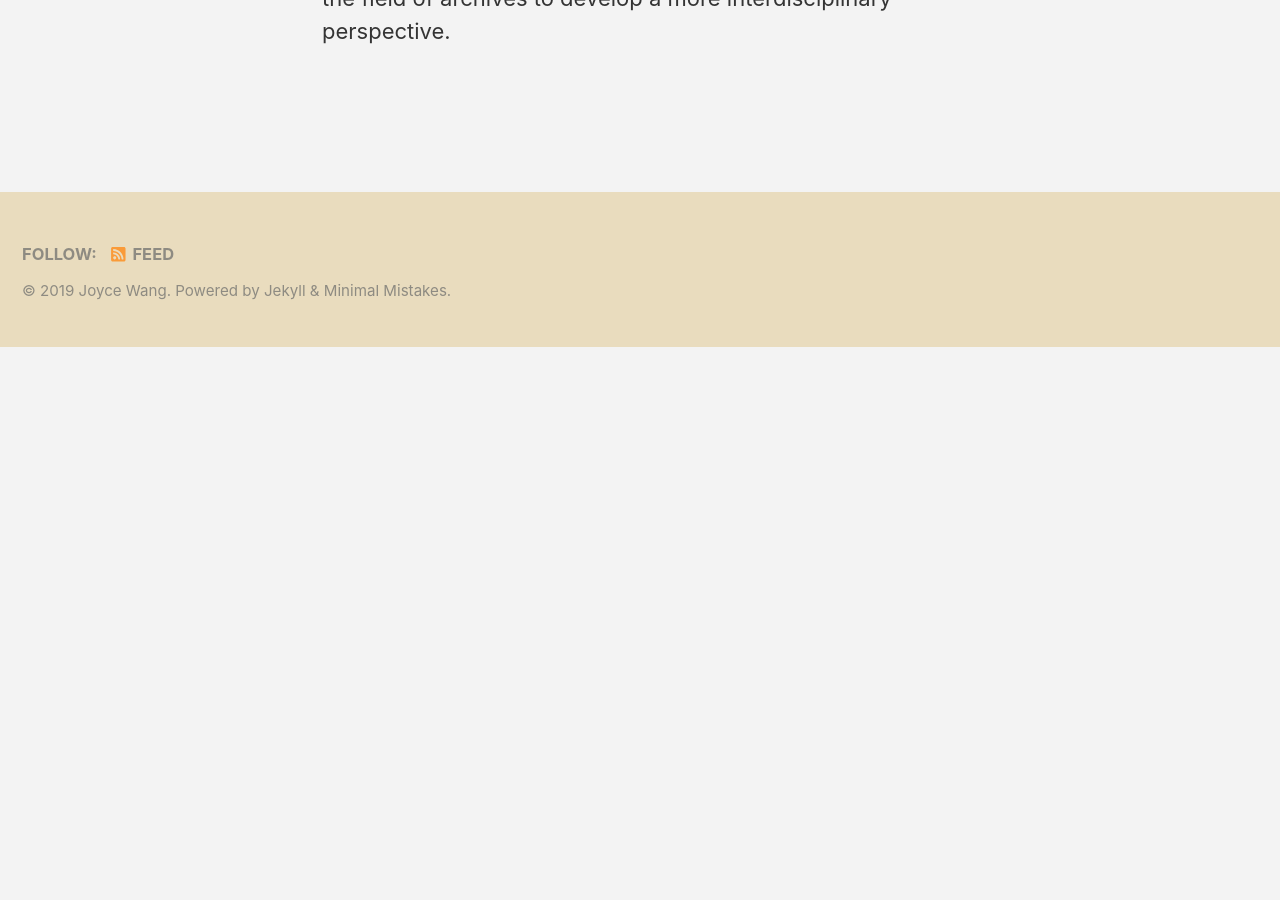
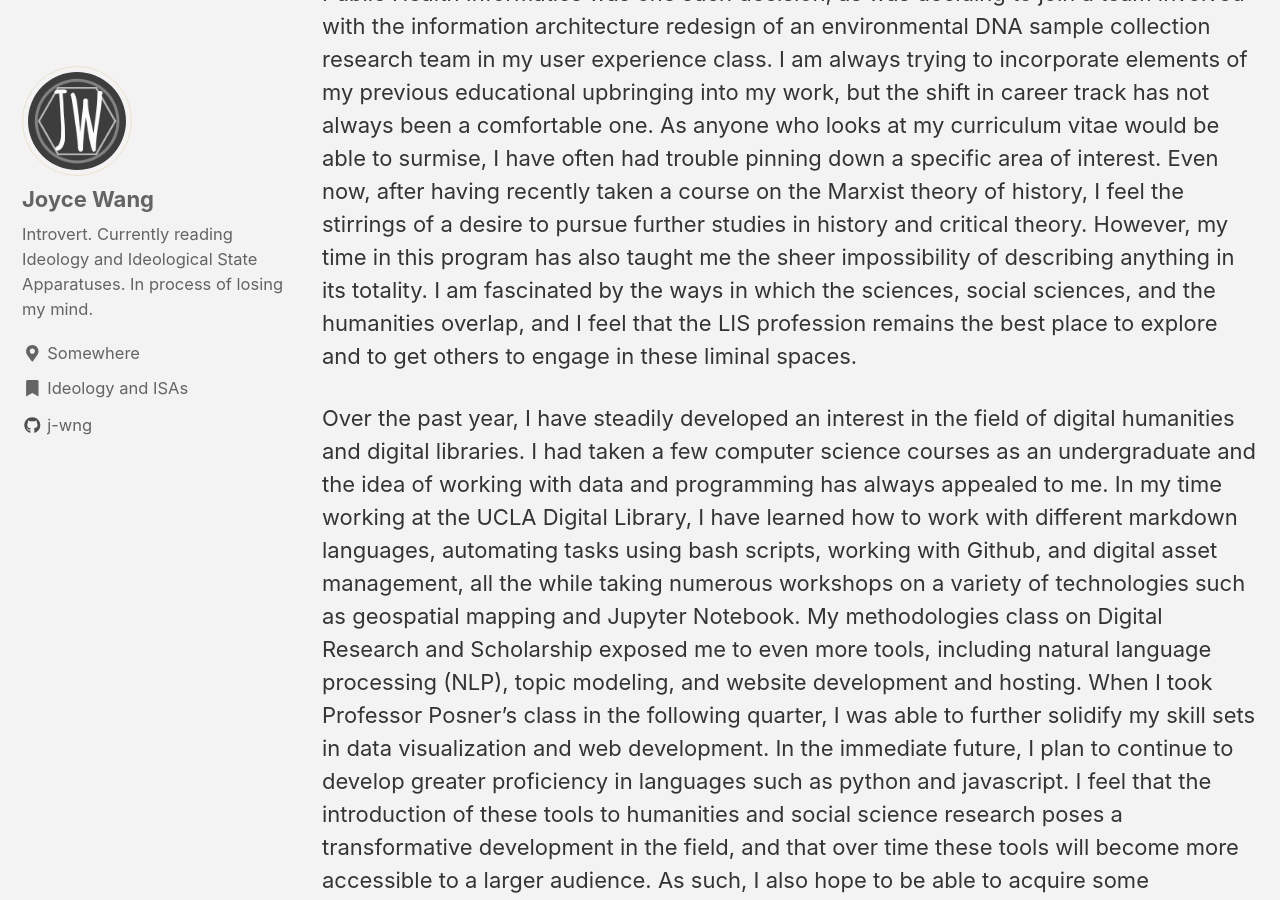
Before and after one commit to j-wng/portfolio, a Jekyll site: the page built from _pages/pd.html, in a window 1280 px wide and 900 px high, scrolled down 775 px. Built offline with Jekyll 4.4.1, drawn with Linux system fonts in a browser that asks for light colours; cached includes are drawn as plain includes; nearby versions of some CDN libraries; before the commit the page ends 1122 px from its top, so only the background shows below that; some of the changed text lies outside the part shown.

Commit message:
Update pd.html

```diff
--- a/_pages/pd.html
+++ b/_pages/pd.html
@@ -10,13 +11,17 @@
 </p>
 
 <p>
+   Over the course of this program, I have selected classes primarily in informatics, an act which I will not deny was due in some significant part to the four years I spent prior to this program as an undergraduate majoring in microbiology and molecular genetics. Taking Public Health Informatics was one such decision, as was deciding to join a team involved with the information architecture redesign of an environmental DNA sample collection research team in my user experience class. I am always trying to incorporate elements of my previous educational upbringing into my work, but the shift in career track has not always been a comfortable one. As anyone who looks at my curriculum vitae would be able to surmise, I have often had trouble pinning down a specific area of interest. Even now, after having recently taken a course on the Marxist theory of history, I feel the stirrings of a desire to pursue further studies in history and critical theory. However, my time in this program has also taught me the sheer impossibility of describing anything in its totality. I am fascinated by the ways in which the sciences, social sciences, and the humanities overlap, and I feel that the LIS profession remains the best place to explore and to get others to engage in these liminal spaces.
 </p>
 
 <p>
+   Over the past year, I have steadily developed an interest in the field of digital humanities and digital libraries. I had taken a few computer science courses as an undergraduate and the idea of working with data and programming has always appealed to me. In my time working at the UCLA Digital Library, I have learned how to work with different markdown languages, automating tasks using bash scripts, working with Github, and digital asset management, all the while taking numerous workshops on a variety of technologies such as geospatial mapping and Jupyter Notebook. My methodologies class on Digital Research and Scholarship exposed me to even more tools, including natural language processing (NLP), topic modeling, and website development and hosting. When I took Professor Posner’s class in the following quarter, I was able to further solidify my skill sets in data visualization and web development. In the immediate future, I plan to continue to develop greater proficiency in languages such as python and javascript. I feel that the introduction of these tools to humanities and social science research poses a transformative development in the field, and that over time these tools will become more accessible to a larger audience. As such, I also hope to be able to acquire some pedagogical skills in this regard, perhaps by getting involved with Library Carpentry.
 </p>
 
 <p>
+   My immediate goals upon graduation are to apply for positions in digital libraries. As someone who would never had entered the profession if I had not already had an interest in history, I am interested in utilizing digital libraries as a way to draw in students from the math and sciences field, increasing the visibility of the work being done in the information science field and promoting more interdisciplinary research. I would also like to build upon my work with user experience and to be involved in projects that seek to re-envision the way digital libraries and archives engage with their users and include them in the process of knowledge making.
 </p>
 
 <p>
+   In my time as a graduate student, I have made the oversight of not being proactive with joining professional organizations in my field. However, I am now actively working on developing projects/case studies that I could present at the Association for Computers and Humanities (ACH) Conference and at the Digital Library Federation Forum. My advisor Miriam Posner has also suggested that I apply for funding to attend the Digital Humanities Summer Institute (DHSI). The DHSI, which takes place in June of every year, provides numerous week and week-end long courses that teach valuable practical skills in data curation, linked data, and managing digital content as well as courses in critical pedagogy and research ethics, and would certainly provide a nice way to ease out of the academic rigor graduate school before easing into the professional arena.
 </p>
```
Also changed, not shown: other parts of _pages/pd.html (+1 -0 lines).
